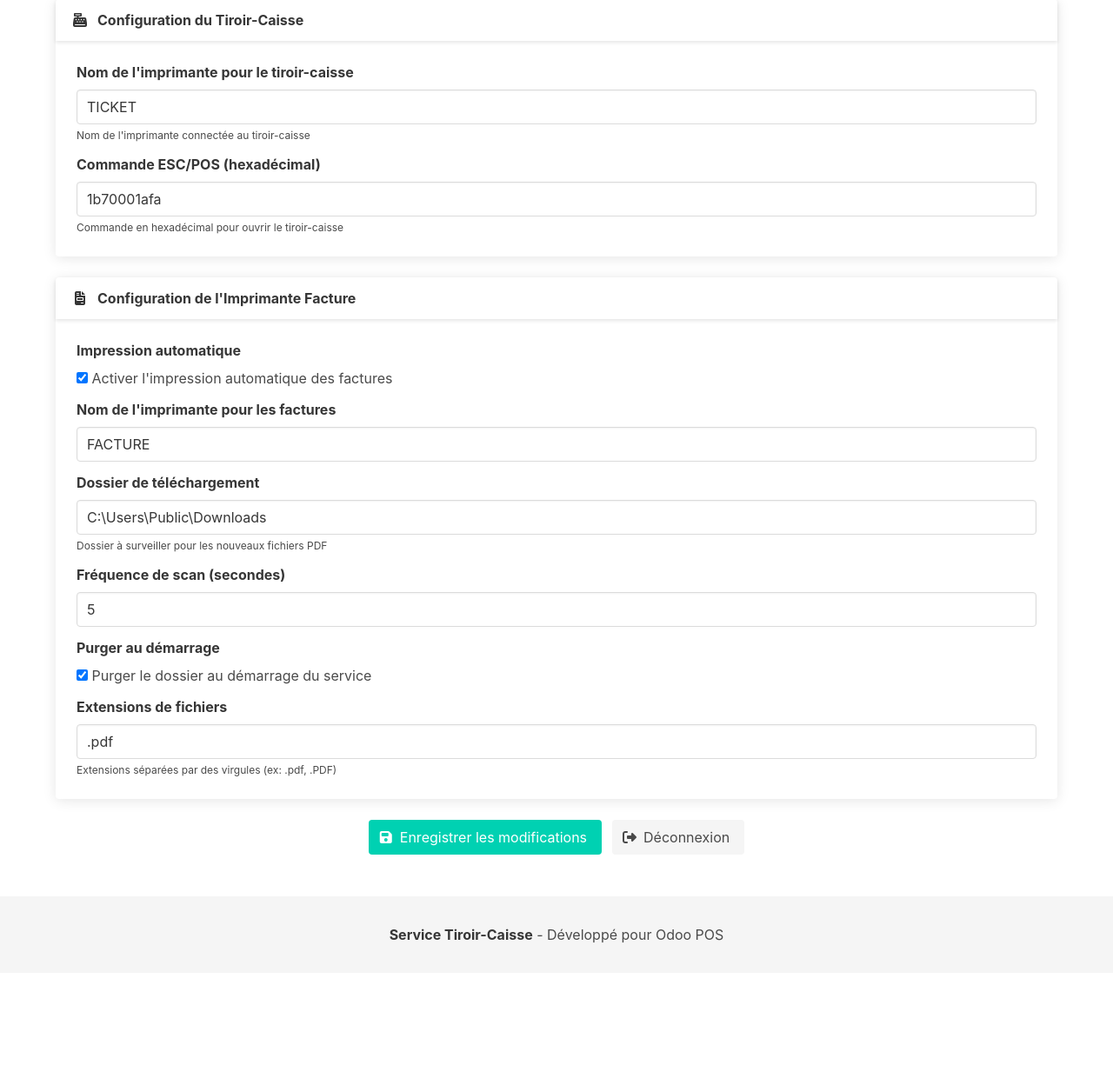
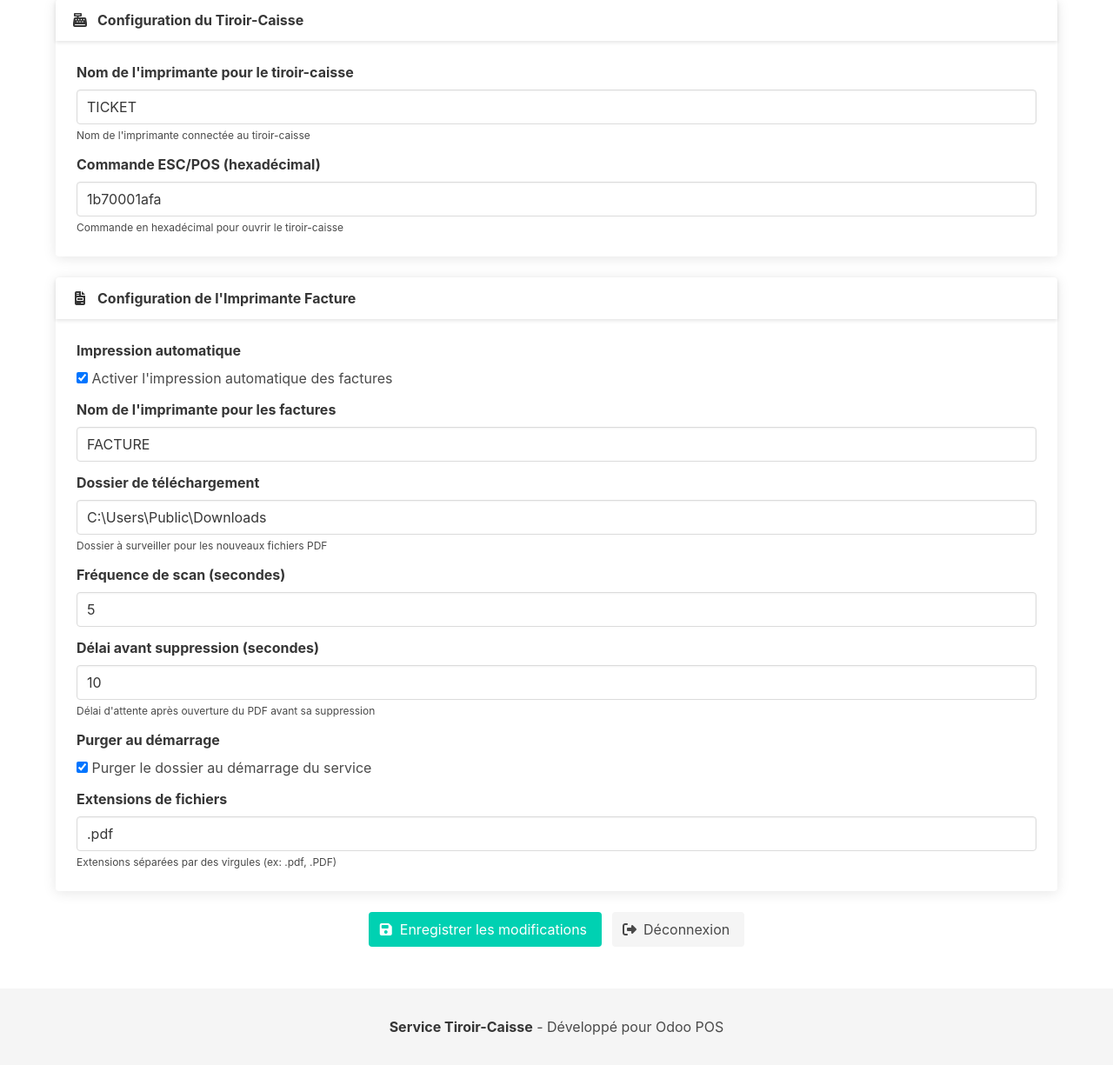
Before and after one commit to SICALAIT/odoo_pos_cashdrawer_webservice, a Flask app: page /config in a window 1280 px wide, after a click on "Imprimantes". Shown: the part 328-1553 px from the top of the page at 87% size. Before the commit the page ends 1413 px from the top, so only its background shows below. Run offline with Flask 3, Linux system fonts and the light colour scheme; the visitor is signed in with stand-in values (Sample User, id 1).

Commit message:
Mise à jour de la fonctionnalité d'ouverture automatique des PDF : changement de l'impression automatique à l'ouverture avec l'application par défaut, ajout d'un délai avant suppression des fichiers, et mise à jour de la configuration correspondante.

```diff
--- a/app.py
+++ b/app.py
@@ -242,10 +242,10 @@ def get_logs():
         log_error_once(f"Erreur lors de l'accès aux logs: {str(e)}", "logs_access_error")
         return jsonify({"status": "error", "message": f"Impossible d'accéder aux logs: {str(e)}"}), 500
 
-# Fonction pour imprimer un fichier PDF
+# Fonction pour ouvrir un fichier PDF avec le lecteur par défaut
 def print_pdf_file(file_path, printer_name):
     try:
-        logger.info(f"Tentative d'impression du fichier: {file_path} sur l'imprimante: {printer_name}")
+        logger.info(f"Tentative d'ouverture du fichier: {file_path} (au lieu de l'impression sur {printer_name})")
 
         # Normalisation du chemin Windows
         if file_path.startswith('C:/'):
@@ -263,90 +263,27 @@ def print_pdf_file(file_path, printer_name):
             return False
 
         if platform.system() == 'Windows':
-            # Essayer plusieurs méthodes d'impression
             try:
-                # Méthode 1: Utiliser win32print directement
-                logger.info(f"Tentative d'impression avec win32print (méthode 1)")
-
-                try:
-                    # Ouvrir l'imprimante
-                    printer_handle = win32print.OpenPrinter(printer_name)
-
-                    try:
-                        # Créer un job d'impression
-                        job = win32print.StartDocPrinter(printer_handle, 1, (os.path.basename(file_path), None, "RAW"))
-
-                        try:
-                            # Lire le fichier PDF
-                            with open(file_path, 'rb') as f:
-                                data = f.read()
-
-                            # Démarrer une page
-                            win32print.StartPagePrinter(printer_handle)
-
-                            # Envoyer les données à l'imprimante
-                            win32print.WritePrinter(printer_handle, data)
-
-                            # Terminer la page
-                            win32print.EndPagePrinter(printer_handle)
-
-                            logger.info(f"Fichier {file_path} envoyé à l'imprimante {printer_name} avec win32print")
-                            return True
-                        finally:
-                            # Terminer le job d'impression
-                            win32print.EndDocPrinter(printer_handle)
-                    finally:
-                        # Fermer l'imprimante
-                        win32print.ClosePrinter(printer_handle)
-                except Exception as e:
-                    logger.warning(f"Échec de la méthode 1 (win32print): {str(e)}")
-
-                # Méthode 2: Utiliser ShellExecute
-                logger.info(f"Tentative d'impression avec win32api.ShellExecute (méthode 2)")
-                try:
-                    win32api.ShellExecute(
-                        0,
-                        "print",
-                        file_path,
-                        f'/d:"{printer_name}"',
-                        ".",
-                        0
-                    )
-                    logger.info(f"Fichier {file_path} envoyé à l'imprimante {printer_name} avec ShellExecute")
-                    return True
-                except Exception as e:
-                    logger.warning(f"Échec de la méthode 2 (ShellExecute): {str(e)}")
-
-                # Méthode 3: Utiliser une commande système
-                logger.info(f"Tentative d'impression avec commande système (méthode 3)")
-                try:
-                    import subprocess
-                    # Utiliser la commande système pour imprimer
-                    cmd = f'print /d:"{printer_name}" "{file_path}"'
-                    logger.info(f"Exécution de la commande: {cmd}")
-
-                    result = subprocess.run(cmd, shell=True, capture_output=True, text=True)
-
-                    if result.returncode == 0:
-                        logger.info(f"Fichier {file_path} envoyé à l'imprimante {printer_name} avec commande système")
-                        return True
-                    else:
-                        logger.warning(f"Échec de la méthode 3 (commande système): {result.stderr}")
-                except Exception as e:
-                    logger.warning(f"Échec de la méthode 3 (commande système): {str(e)}")
-
-                # Si toutes les méthodes ont échoué
-                log_error_once(f"Toutes les méthodes d'impression ont échoué pour le fichier {file_path}", f"all_print_methods_failed_{file_path}")
-                return False
-
+                # Ouvrir le PDF avec l'application par défaut
+                logger.info(f"Ouverture du PDF avec l'application par défaut")
+                win32api.ShellExecute(
+                    0,
+                    "open",
+                    file_path,
+                    None,
+                    ".",
+                    1  # SW_SHOWNORMAL - Afficher la fenêtre normalement
+                )
+                logger.info(f"Fichier {file_path} ouvert avec l'application par défaut")
+                return True
             except Exception as e:
-                log_error_once(f"Erreur générale lors de l'impression: {str(e)}", "general_print_error")
+                log_error_once(f"Erreur lors de l'ouverture du fichier {file_path}: {str(e)}", f"open_file_error_{file_path}")
                 return False
         else:
-            log_error_once(f"Ce service n'est compatible qu'avec Windows. Système détecté: {platform.system()}", "print_os_not_windows")
+            log_error_once(f"Ce service n'est compatible qu'avec Windows. Système détecté: {platform.system()}", "open_os_not_windows")
             return False
     except Exception as e:
-        log_error_once(f"Erreur lors de l'impression du fichier {file_path}: {str(e)}", f"print_file_error_{file_path}")
+        log_error_once(f"Erreur lors de l'ouverture du fichier {file_path}: {str(e)}", f"open_file_error_{file_path}")
         return False
 
 # Fonction pour purger un dossier
@@ -460,18 +397,24 @@ def scan_and_print_pdfs():
                     for file in files:
                         logger.info(f"Traitement du fichier: {file}")
 
-                        # Impression du fichier
+                        # Ouverture du fichier
                         success = print_pdf_file(file, printer_name)
 
                         if success:
                             print_success_count += 1
-                            logger.info(f"Impression réussie: {file} (Total réussi: {print_success_count})")
+                            logger.info(f"Ouverture réussie: {file} (Total réussi: {print_success_count})")
 
-                            # Suppression du fichier après impression
+                            # Attendre que le lecteur PDF ait le temps de se lancer et de charger le fichier
+                            # Délai configurable dans la section invoice_printer
+                            open_delay = int(config.get('invoice_printer', 'open_delay', fallback='10'))
+                            logger.info(f"Attente de {open_delay} secondes avant suppression du fichier...")
+                            time.sleep(open_delay)
+
+                            # Suppression du fichier après ouverture
                             try:
                                 os.remove(file)
                                 delete_success_count += 1
-                                logger.info(f"Fichier {file} supprimé après impression (Total supprimé: {delete_success_count})")
+                                logger.info(f"Fichier {file} supprimé après ouverture (Total supprimé: {delete_success_count})")
                             except Exception as e:
                                 delete_fail_count += 1
                                 log_error_once(f"Erreur lors de la suppression du fichier {file}: {str(e)}", f"delete_error_{file}")
@@ -597,6 +540,7 @@ def config_save():
         config['invoice_printer']['name'] = request.form.get('invoice_printer_name', 'FACTURE')
         config['invoice_printer']['download_folder'] = request.form.get('download_folder', 'C:\\Users\\Public\\Downloads')
         config['invoice_printer']['scan_frequency'] = request.form.get('scan_frequency', '5')
+        config['invoice_printer']['open_delay'] = request.form.get('open_delay', '10')
         config['invoice_printer']['purge_on_start'] = 'true' if request.form.get('purge_on_start') else 'false'
         config['invoice_printer']['file_extensions'] = request.form.get('file_extensions', '.pdf')
 
--- a/build.py
+++ b/build.py
@@ -18,6 +18,7 @@ if not os.path.exists('config.ini'):
         'name': 'FACTURE',
         'download_folder': 'C:\\Users\\Public\\Downloads',
         'scan_frequency': '5',
+        'open_delay': '10',
         'purge_on_start': 'true',
         'file_extensions': '.pdf'
     }
--- a/config.ini
+++ b/config.ini
@@ -13,17 +13,19 @@ name = TICKET
 command = 1b70001afa
 
 [invoice_printer]
-# Activer/désactiver l'impression automatique (true/false)
+# Activer/désactiver l'ouverture automatique des PDF (true/false)
 autoprint = true
-# Nom de l'imprimante configurée pour les factures
+# Nom de l'imprimante (utilisé uniquement pour les logs)
 name = FACTURE
 # Dossier de téléchargement de Google Chrome à surveiller
 download_folder = C:\Users\Public\Downloads
 # Fréquence de scan du dossier en secondes
 scan_frequency = 5
+# Délai en secondes avant suppression du fichier après ouverture
+open_delay = 10
 # Purger le dossier au premier lancement (true/false)
 purge_on_start = true
-# Extensions de fichiers à imprimer (séparées par des virgules)
+# Extensions de fichiers à ouvrir (séparées par des virgules)
 file_extensions = .pdf
 
 [server]
--- a/templates/config.html
+++ b/templates/config.html
@@ -160,6 +160,13 @@
                         <div class="control">
                             <input class="input" type="number" name="scan_frequency" value="{{ config.get('invoice_printer', 'scan_frequency', fallback='5') }}" min="1">
                         </div>
+                    </div>
+                    <div class="field">
+                        <label class="label">Délai avant suppression (secondes)</label>
+                        <div class="control">
+                            <input class="input" type="number" name="open_delay" value="{{ config.get('invoice_printer', 'open_delay', fallback='10') }}" min="1">
+                        </div>
+                        <p class="help">Délai d'attente après ouverture du PDF avant sa suppression</p>
                     </div>
                     <div class="field">
                         <label class="label">Purger au démarrage</label>
```
Also changed, not shown: README.md.
